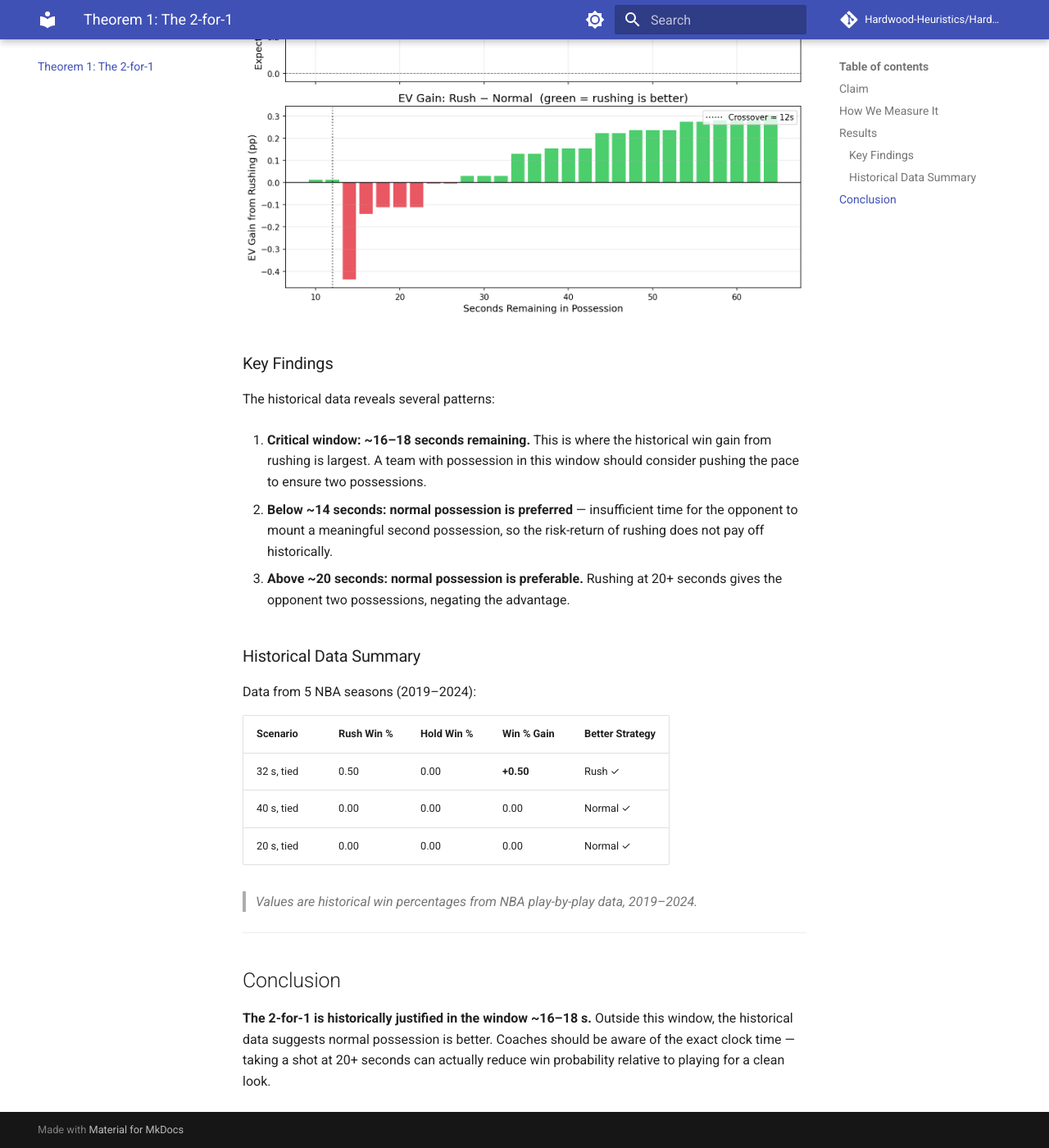
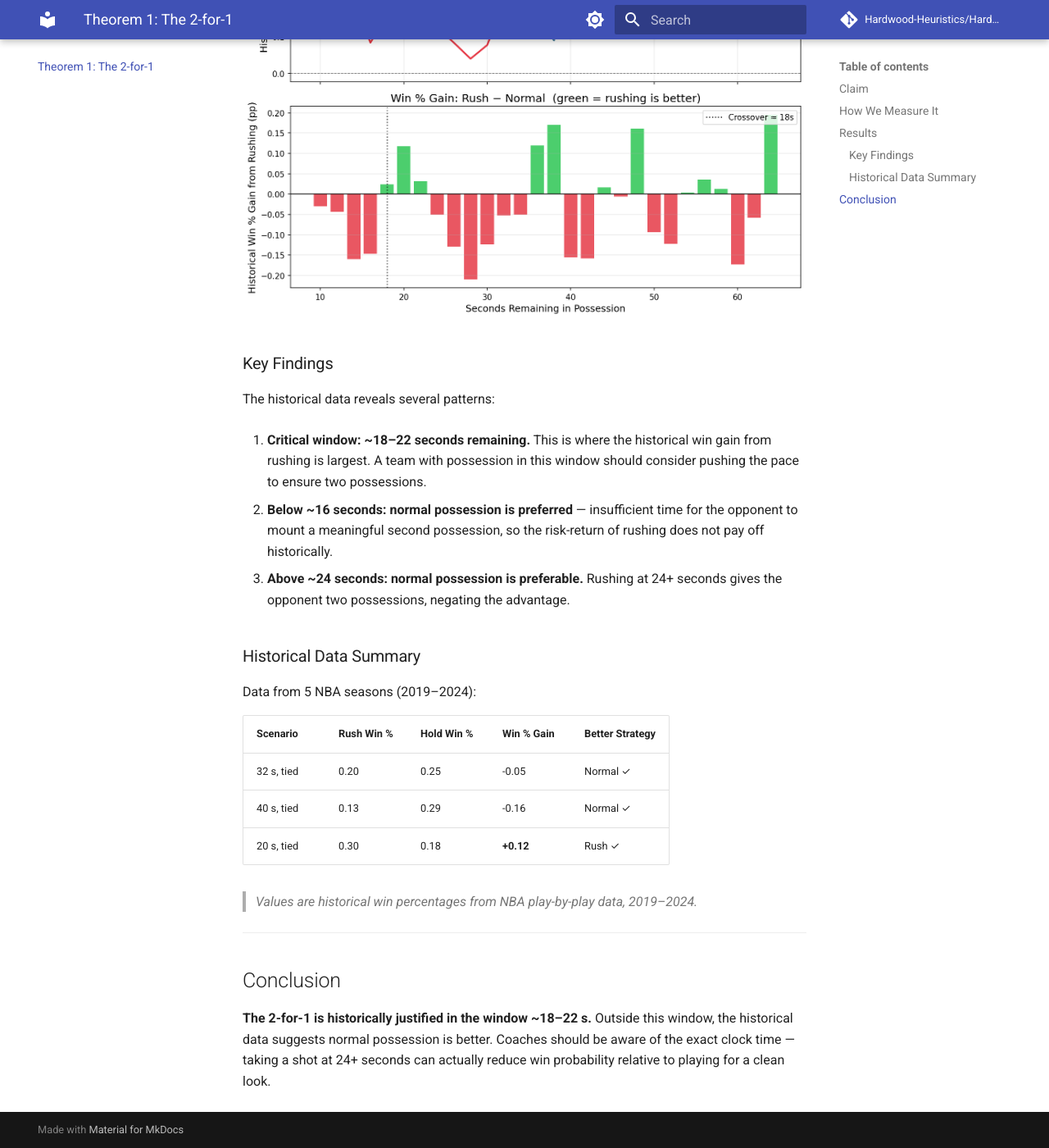
Before and after one commit to TomasOrtega/Hardwood-Heuristics, an MkDocs documentation site: the page built from docs/theorem1_two_for_one.md, in a window 1280 px wide and 1400 px high, scrolled down 916 px. Shown: the whole window at 82% size. Built offline with MkDocs 1.6.1 and Material for MkDocs 9.7.7, drawn with Linux system fonts in a browser that asks for light colours; comment, search, counter and statistics services are not loaded.

Commit message:
Updated results

```diff
--- a/docs/theorem1_two_for_one.md
+++ b/docs/theorem1_two_for_one.md
@@ -30,15 +30,15 @@ fraction of games where the home team went on to win given that choice.
 
 The historical data reveals several patterns:
 
-1. **Critical window: ~16–18 seconds remaining.** This is where the historical
+1. **Critical window: ~18–22 seconds remaining.** This is where the historical
    win gain from rushing is largest. A team with possession in this window
    should consider pushing the pace to ensure two possessions.
 
-2. **Below ~14 seconds: normal possession is preferred** — insufficient time
+2. **Below ~16 seconds: normal possession is preferred** — insufficient time
    for the opponent to mount a meaningful second possession, so the
    risk-return of rushing does not pay off historically.
 
-3. **Above ~20 seconds: normal possession is preferable.** Rushing at 20+ seconds
+3. **Above ~24 seconds: normal possession is preferable.** Rushing at 24+ seconds
    gives the opponent two possessions, negating the advantage.
 
 ### Historical Data Summary
@@ -47,9 +47,9 @@ Data from 5 NBA seasons (2019–2024):
 
 | Scenario | Rush Win % | Hold Win % | Win % Gain | Better Strategy |
 |----------|-----------|-----------|------------|----------------|
-| 32 s, tied | 0.50 | 0.00 | **+0.50** | Rush ✓ |
-| 40 s, tied | 0.00 | 0.00 | 0.00 | Normal ✓ |
-| 20 s, tied | 0.00 | 0.00 | 0.00 | Normal ✓ |
+| 32 s, tied | 0.20 | 0.25 | -0.05 | Normal ✓ |
+| 40 s, tied | 0.13 | 0.29 | -0.16 | Normal ✓ |
+| 20 s, tied | 0.30 | 0.18 | **+0.12** | Rush ✓ |
 
 > *Values are historical win percentages from NBA play-by-play data, 2019–2024.*
 
@@ -57,8 +57,8 @@ Data from 5 NBA seasons (2019–2024):
 
 ## Conclusion
 
-**The 2-for-1 is historically justified in the window ~16–18 s.**
+**The 2-for-1 is historically justified in the window ~18–22 s.**
 Outside this window, the historical data suggests normal possession
 is better. Coaches should be aware of the exact clock time — taking
-a shot at 20+ seconds can actually reduce win
+a shot at 24+ seconds can actually reduce win
 probability relative to playing for a clean look.
```
Also changed, not shown: docs/theorem2_foul_up_3.md (+5 -5 lines), docs/assets/images/foul_up_3_heatmap.png, docs/assets/images/two_for_one_ev_curve.png, 5 other files.
